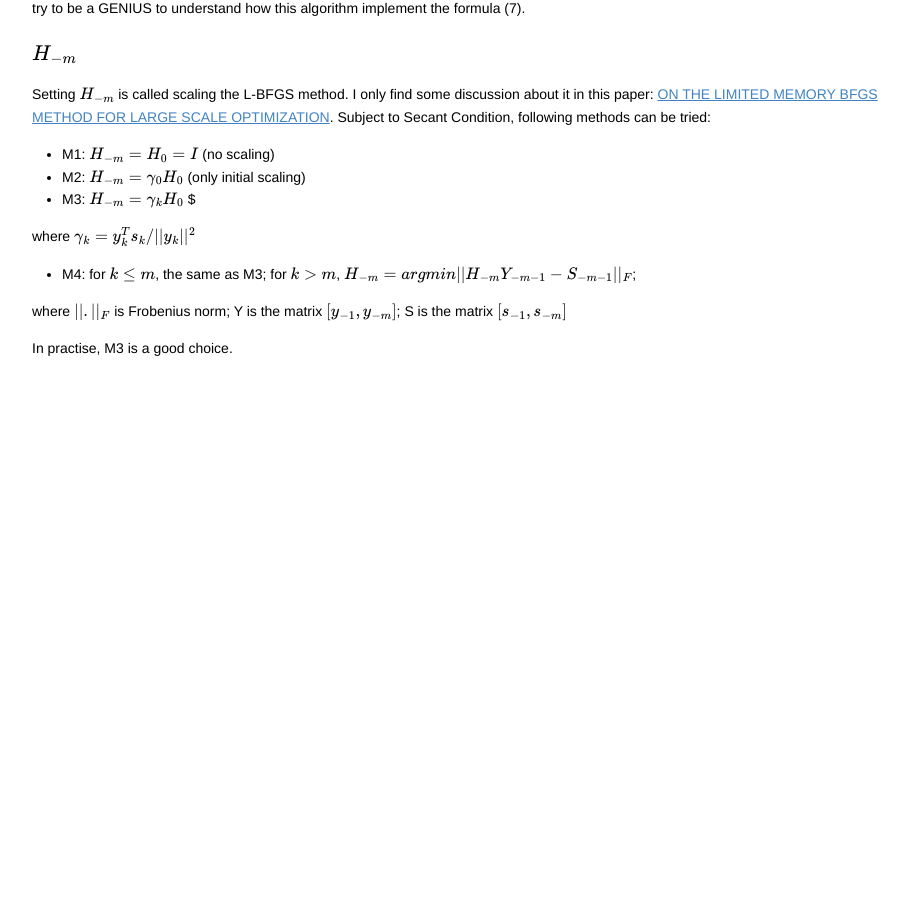
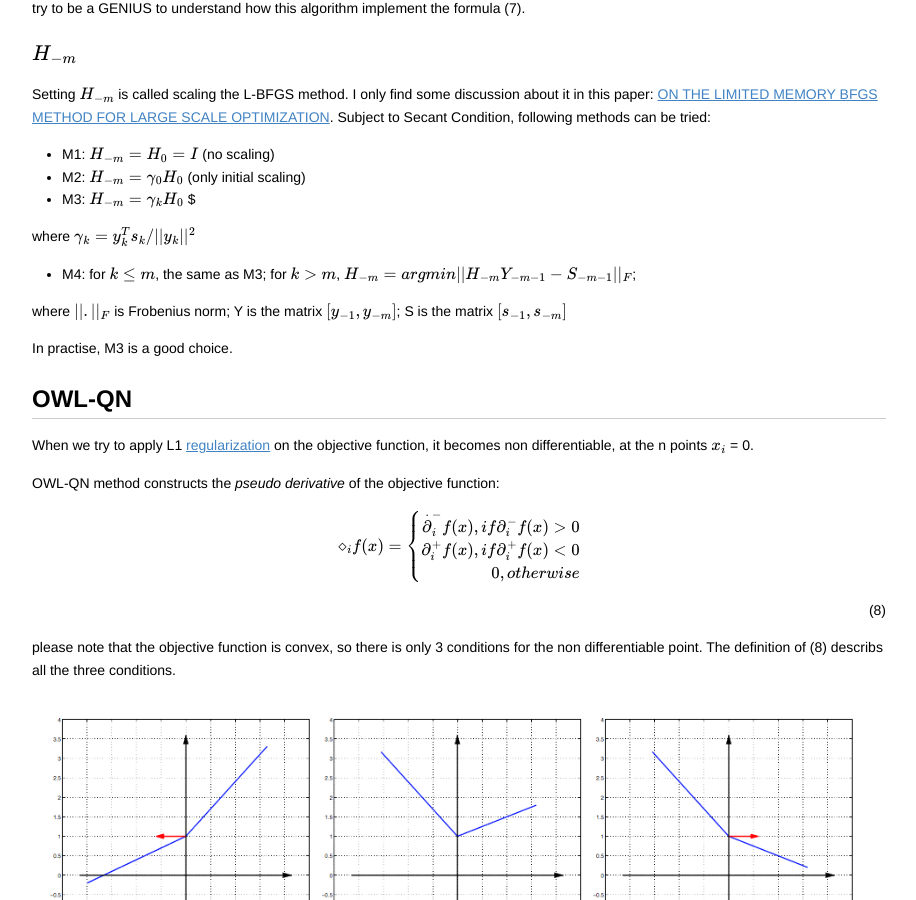
Before and after one commit to brilliang/blogs, a Jekyll site: the page _posts/2016-10-18-Convex-Optimisation-in-Spark-Logistic-Regression.html, which Jekyll copies as it is, in a window 1280 px wide and 900 px high, scrolled down 3162 px. Shown: the whole window, without its empty margins (181-1097 px from the left). Built offline with Jekyll 4.4.1, drawn with Linux system fonts in a browser that asks for light colours; formulas are drawn with MathJax 3; before the commit the page ends 3567 px from its top, so only the background shows below that.

Commit message:
add owl-qn in Convex-Optimisation-in-Spark-Logistic-Regression

```diff
--- a/_posts/2016-10-18-Convex-Optimisation-in-Spark-Logistic-Regression.html
+++ b/_posts/2016-10-18-Convex-Optimisation-in-Spark-Logistic-Regression.html
@@ -675,7 +675,7 @@ div.prism-show-language > div.prism-show-language-label {
 
 <h3 id="toc_11">Algorithm</h3>
 
-<p><center><img src="/blogs/img/2016-10-18%20lbfgs.png" alt="Algorithm"></center></p>
+<p><center><img src="/blogs/img/2016-10-18-lbfgs.png" alt="Algorithm"></center></p>
 
 <p>try to be a GENIUS to understand how this algorithm implement the formula (7).</p>
 
@@ -699,6 +699,31 @@ div.prism-show-language > div.prism-show-language-label {
 Y is the matrix \([y_{-1}, y_{-m}]\); S is the matrix \([s_{-1}, s_{-m}]\)</p>
 
 <p>In practise, M3 is a good choice.</p>
+
+<h2 id="toc_13">OWL-QN</h2>
+
+<p>When we try to apply L1 <a href="https://en.wikipedia.org/wiki/Regularization_(mathematics)">regularization</a> on the objective function, it becomes non differentiable, at the n points \(x_i\) = 0.</p>
+
+<p>OWL-QN method constructs the <em>pseudo derivative</em> of the objective function:</p>
+
+<p>\[
+\begin{equation}
+\diamond_i f(x) =
+\left\{
+\begin{aligned}
+\overset{.}
+\partial_i^-f(x), if  \partial_i^-f(x) &gt; 0 \\
+\partial_i^+f(x), if  \partial_i^+f(x) &lt; 0 \\
+0, otherwise
+\end{aligned}
+\right.
+\end{equation}
+\]
+<div align="right">(8)</div></p>
+
+<p>please note that the objective function is convex, so there is only 3 conditions for the non differentiable point. The definition of (8) describs all the three conditions.</p>
+
+<p><center><img src="/blogs/img/2016-10-18-owl-qn.png" alt="owl-qn"></center></p>
 
 
 
```
Also changed, not shown: _macdown/2016-10-18-Convex-Optimisation-in-Spark-Logistic-Regression.md (+25 -1 lines), img/2016-10-18-lbfgs.png (renamed from img/2016-10-18 lbfgs.png), img/2016-10-18-owl-qn.png (added).
